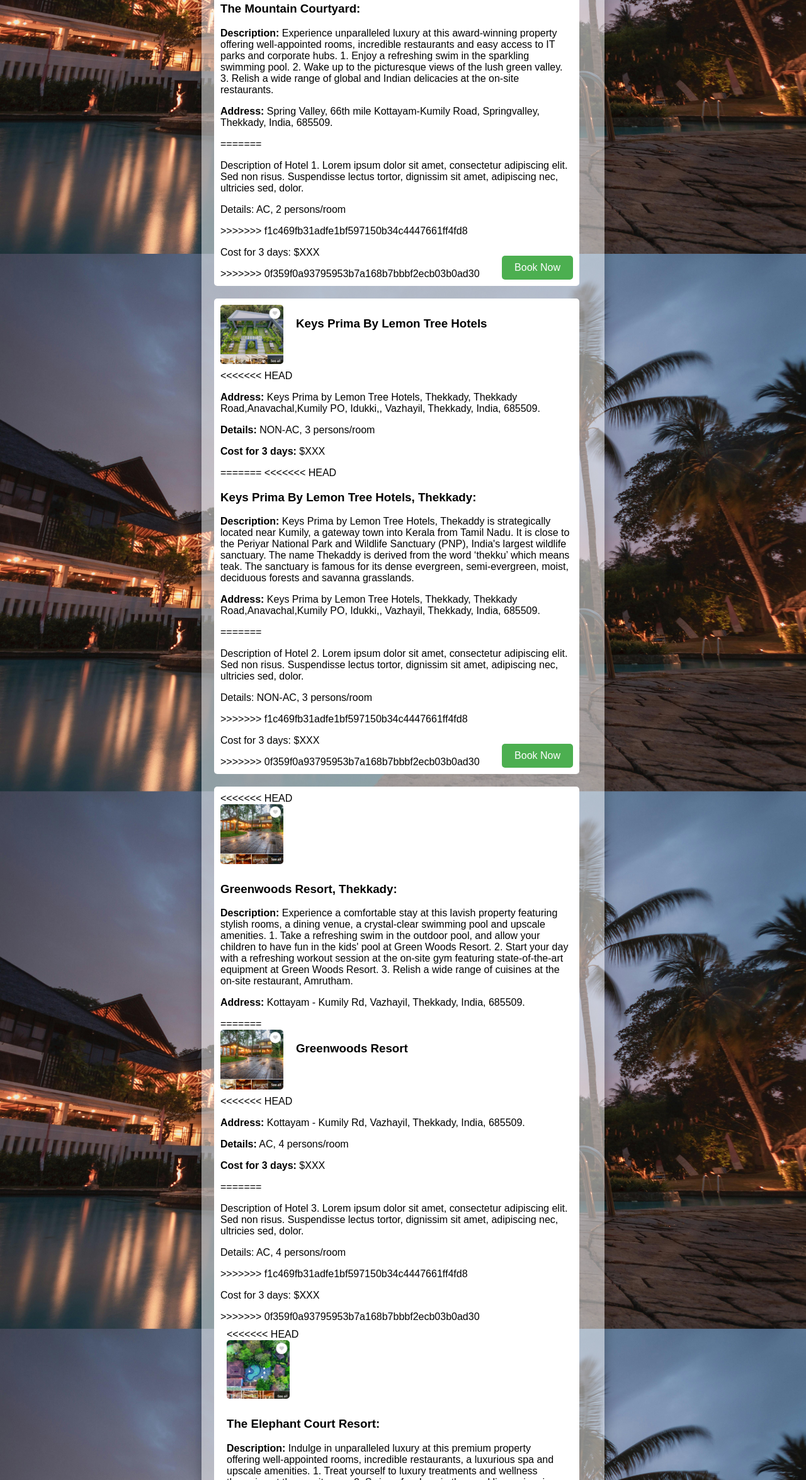
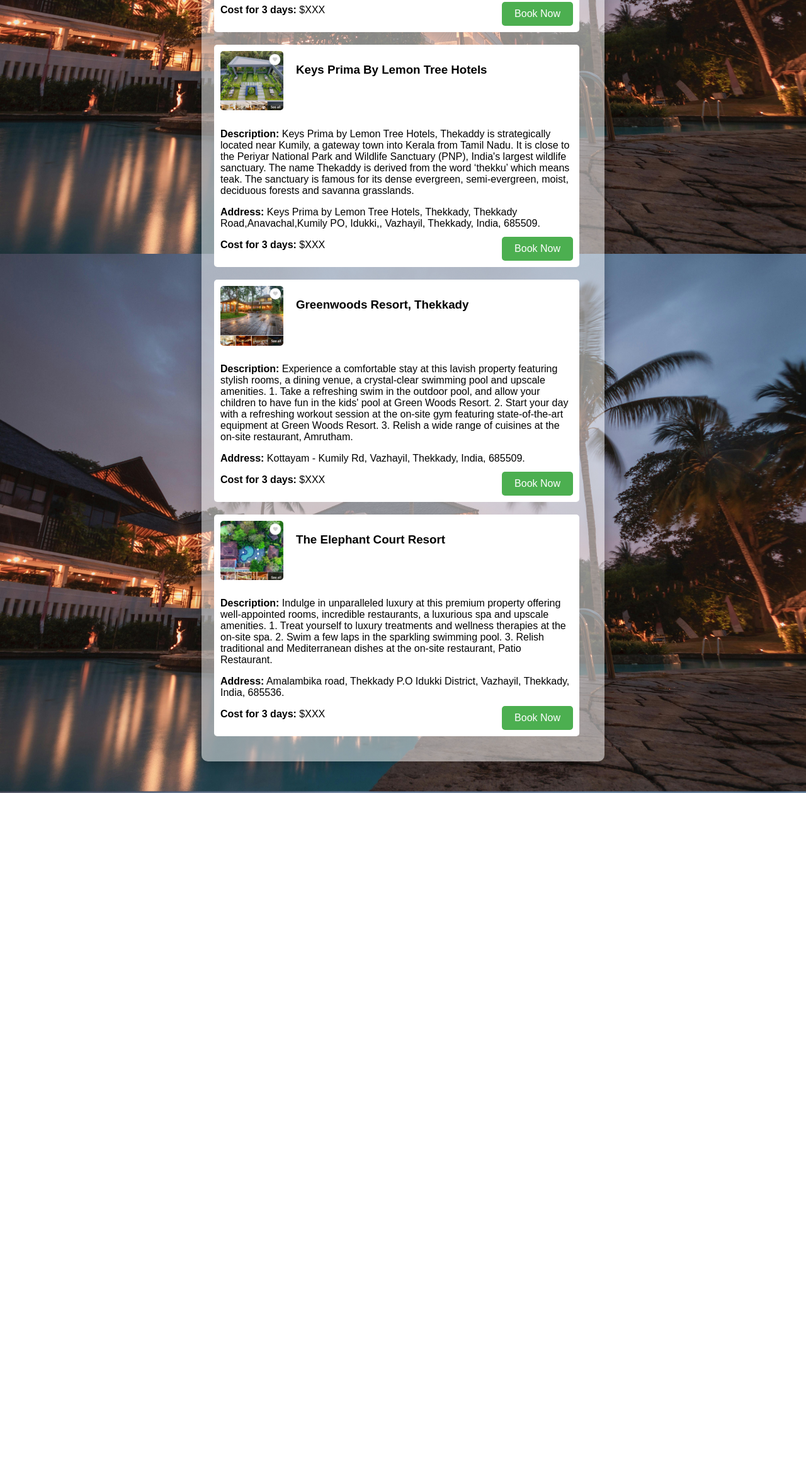
Before and after one commit to Mithun-04/Local_Tourism, a plain HTML site: page mod4.html in a window 1280 px wide. Shown: the part 450-2800 px from the top of the page at 63% size. After the commit the page ends 1709 px from the top, so only its background shows below. Drawn offline with Linux system fonts and the light colour scheme.

Commit message:
modified'

```diff
--- a/mod4.html
+++ b/mod4.html
@@ -82,29 +82,18 @@
         <div class="hotel">
             <div class="hotel-header">
                 <img src="img 1.png" alt="Hotel 1">
-            <div class="hotel-name"><h3>The Mountain Courtyard</h3></div>
+            <div class="hotel-name"><h3>The Mountain Courtyar</h3></div>
             </div>
 
             <div class="hotel-details">
-<<<<<<< HEAD
-                <p><b>Address:</b> Spring Valley, 66th mile Kottayam-Kumily Road, Springvalley, Thekkady, India, 685509.</p>
-                <p><b>Details:</b> AC, 2 persons/room</p>
-                <p><b>Cost for 3 days:</b> $XXX</p>
-=======
-<<<<<<< HEAD
-                <h3>The Mountain Courtyard:</h3>
+                <h3></h3>
                 <p><b>Description:</b> Experience unparalleled luxury at this award-winning property offering well-appointed rooms, incredible restaurants and easy access to IT parks and corporate hubs.
 
                     1. Enjoy a refreshing swim in the sparkling swimming pool.
                     2. Wake up to the picturesque views of the lush green valley.
                     3. Relish a wide range of global and Indian delicacies at the on-site restaurants.</p>
                 <p><b>Address:</b> Spring Valley, 66th mile Kottayam-Kumily Road, Springvalley, Thekkady, India, 685509.</p>
-=======
-                <p>Description of Hotel 1. Lorem ipsum dolor sit amet, consectetur adipiscing elit. Sed non risus. Suspendisse lectus tortor, dignissim sit amet, adipiscing nec, ultricies sed, dolor.</p>
-                <p>Details: AC, 2 persons/room</p>
->>>>>>> f1c469fb31adfe1bf597150b34c4447661ff4fd8
-                <p>Cost for 3 days: $XXX</p>
->>>>>>> 0f359f0a93795953b7a168b7bbbf2ecb03b0ad30
+                <p><b>Cost for 3 days: </b>$XXX</p>
             </div>
             <a href="mod5.html" class="booking-button">Book Now</a>
         </div>
@@ -114,86 +103,47 @@
                 <div class="hotel-name"><h3>Keys Prima By Lemon Tree Hotels</h3></div>
             </div>
             <div class="hotel-details">
-<<<<<<< HEAD
-                <p><b>Address:</b> Keys Prima by Lemon Tree Hotels, Thekkady, Thekkady Road,Anavachal,Kumily PO, Idukki,, Vazhayil, Thekkady, India, 685509.</p>
-                <p><b>Details:</b> NON-AC, 3 persons/room</p>
-                <p><b>Cost for 3 days:</b> $XXX</p>
-=======
-<<<<<<< HEAD
-                <h3>Keys Prima By Lemon Tree Hotels, Thekkady:</h3>
+                <h3></h3>
                 <p><b>Description:</b> Keys Prima by Lemon Tree Hotels, Thekaddy is strategically located near Kumily, a gateway town into Kerala from Tamil Nadu. It is close to the Periyar National Park and Wildlife Sanctuary (PNP), India's largest wildlife sanctuary.
 
                     The name Thekaddy is derived from the word ‘thekku’ which means teak. The sanctuary is famous for its dense evergreen, semi-evergreen, moist, deciduous forests and savanna grasslands.
                     </p>
                 <p><b>Address:</b> Keys Prima by Lemon Tree Hotels, Thekkady, Thekkady Road,Anavachal,Kumily PO, Idukki,, Vazhayil, Thekkady, India, 685509.</p>
-=======
-                <p>Description of Hotel 2. Lorem ipsum dolor sit amet, consectetur adipiscing elit. Sed non risus. Suspendisse lectus tortor, dignissim sit amet, adipiscing nec, ultricies sed, dolor.</p>
-                <p>Details: NON-AC, 3 persons/room</p>
->>>>>>> f1c469fb31adfe1bf597150b34c4447661ff4fd8
-                <p>Cost for 3 days: $XXX</p>
->>>>>>> 0f359f0a93795953b7a168b7bbbf2ecb03b0ad30
+                <p><b>Cost for 3 days:</b> $XXX</p>
             </div>
             <a href="mod5.html" class="booking-button">Book Now</a>
         </div>
         <div class="hotel">
-<<<<<<< HEAD
-            <img src="img 3.png" alt="Hotel 3">
+            <div class="hotel-header">
+                <img src="img 3.png" alt="Hotel ">
+                <div class="hotel-name"><h3>Greenwoods Resort, Thekkady</h3></div>
+            </div>
             <div class="hotel-details">
-                <h3>Greenwoods Resort, Thekkady:</h3>
+                <h3></h3>
                 <p><b>Description:</b> Experience a comfortable stay at this lavish property featuring stylish rooms, a dining venue, a crystal-clear swimming pool and upscale amenities.
 
                     1. Take a refreshing swim in the outdoor pool, and allow your children to have fun in the kids' pool at Green Woods Resort.
                     2. Start your day with a refreshing workout session at the on-site gym featuring state-of-the-art equipment at Green Woods Resort.
                     3. Relish a wide range of cuisines at the on-site restaurant, Amrutham.</p>
                 <p><b>Address:</b> Kottayam - Kumily Rd, Vazhayil, Thekkady, India, 685509.</p>
-=======
-            <div class="hotel-header">
-                <img src="img 3.png" alt="Hotel 3">
-                <div class="hotel-name"><h3>Greenwoods Resort</h3></div>
-            </div>
-
-            <div class="hotel-details">
-<<<<<<< HEAD
-                <p><b>Address:</b> Kottayam - Kumily Rd, Vazhayil, Thekkady, India, 685509.</p>
-                <p><b>Details:</b> AC, 4 persons/room</p>
                 <p><b>Cost for 3 days:</b> $XXX</p>
-=======
-                <p>Description of Hotel 3. Lorem ipsum dolor sit amet, consectetur adipiscing elit. Sed non risus. Suspendisse lectus tortor, dignissim sit amet, adipiscing nec, ultricies sed, dolor.</p>
-                <p>Details: AC, 4 persons/room</p>
->>>>>>> f1c469fb31adfe1bf597150b34c4447661ff4fd8
-                <p>Cost for 3 days: $XXX</p>
->>>>>>> 0f359f0a93795953b7a168b7bbbf2ecb03b0ad30
             </div>
             <a href="mod5.html" class="booking-button">Book Now</a>
         </div>
         <div class="hotel">
-<<<<<<< HEAD
-            <img src="img 4.png" alt="Hotel 4">
+            <div class="hotel-header">
+                <img src="img 4.png" alt="Hotel 4">
+                <div class="hotel-name"><h3>The Elephant Court Resort</h3></div>
+            </div>
             <div class="hotel-details">
-                <h3>The Elephant Court Resort:</h3>
+                <h3></h3>
                 <p><b>Description:</b> Indulge in unparalleled luxury at this premium property offering well-appointed rooms, incredible restaurants, a luxurious spa and upscale amenities.
 
                     1. Treat yourself to luxury treatments and wellness therapies at the on-site spa.
                     2. Swim a few laps in the sparkling swimming pool.
-                    3. Relish traditional and Mediterranean dishes at the on-site restaurant, Patio Restaurant.</p>
+                    3. Relish traditional and Mediterranean dishes at the on-site restaurant, Patio Restaurant.</p>
                 <p><b>Address:</b> Amalambika road, Thekkady P.O Idukki District, Vazhayil, Thekkady, India, 685536.</p>
-=======
-            <div class="hotel-header">
-                <img src="img 4.png" alt="Hotel 4">
-                <div class="hotel-name"><h3>The Elephant Court Resort</h3></div>
-            </div>
-
-            <div class="hotel-details">
-<<<<<<< HEAD
-                <p><b>Address:</b> Amalambika road, Thekkady P.O Idukki District, Vazhayil, Thekkady, India, 685536.</p>
-                <p><b>Details:</b> NON-AC, 2 persons/room</p>
                 <p><b>Cost for 3 days:</b> $XXX</p>
-=======
-                <p>Description of Hotel 4. Lorem ipsum dolor sit amet, consectetur adipiscing elit. Sed non risus. Suspendisse lectus tortor, dignissim sit amet, adipiscing nec, ultricies sed, dolor.</p>
-                <p>Details: NON-AC, 2 persons/room</p>
->>>>>>> f1c469fb31adfe1bf597150b34c4447661ff4fd8
-                <p>Cost for 3 days: $XXX</p>
->>>>>>> 0f359f0a93795953b7a168b7bbbf2ecb03b0ad30
             </div>
             <a href="mod5.html" class="booking-button">Book Now</a>
         </div>
```
